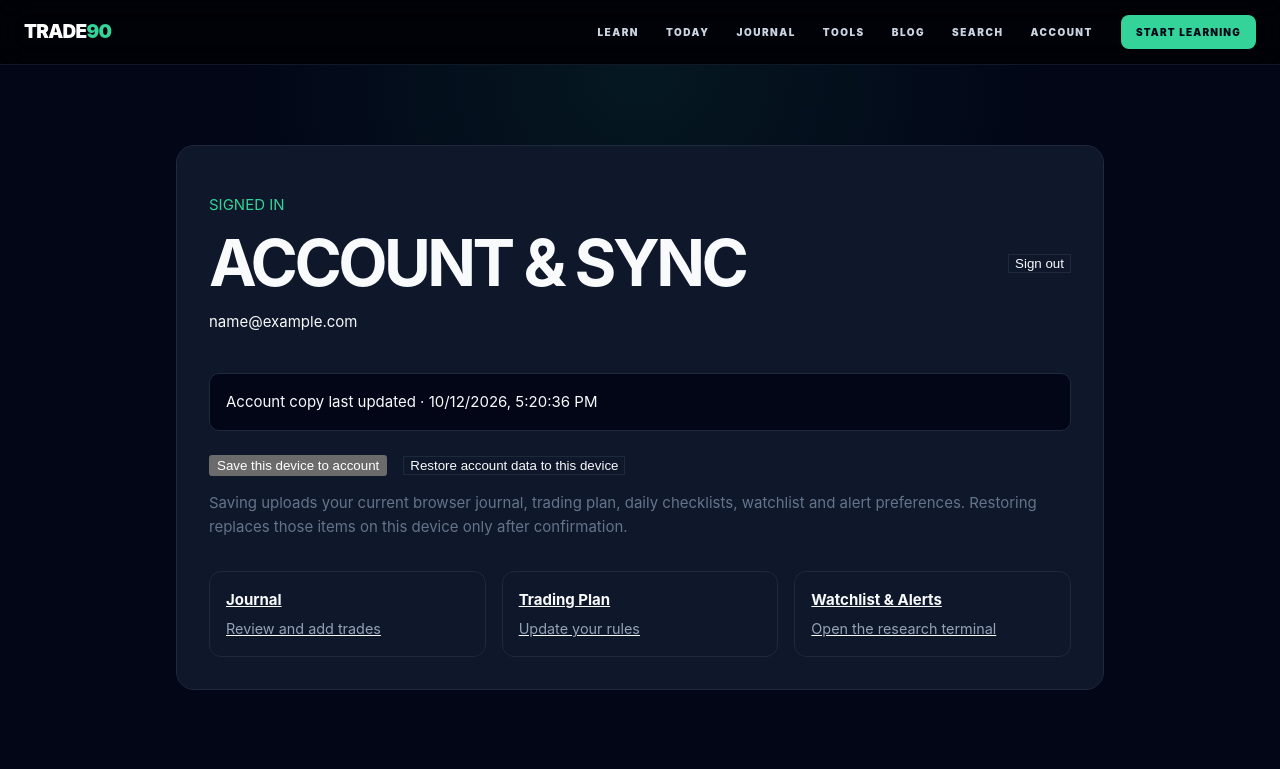
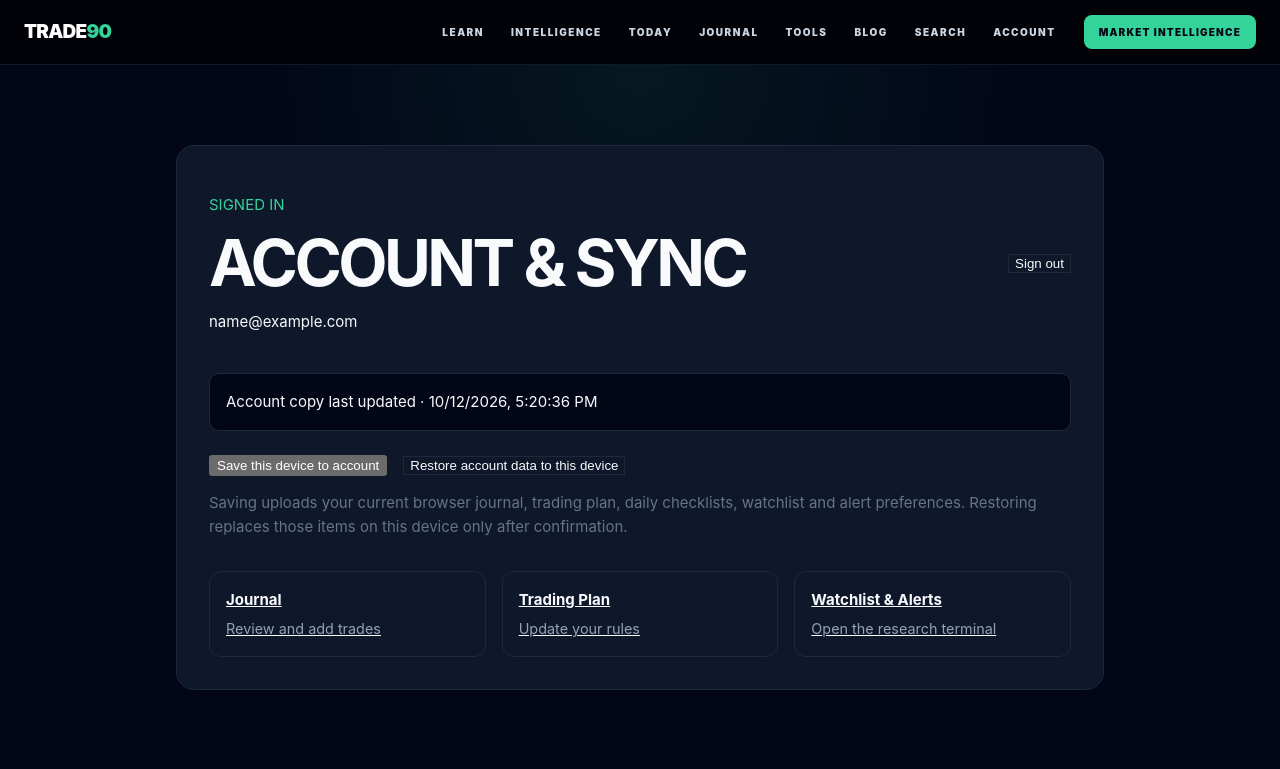
Before and after one commit to tilershub/usdjpy-research-lab, a Django app: page /account/ in a window 1280 px wide. Shown: the top 769 px of the page. Run offline with Django 5.2, Linux system fonts and the light colour scheme; the visitor is signed in with stand-in values (Sample User, id 1); data comes from the database, SQL or seed files in the repository; data that the repository does not hold is empty.

Commit message:
feat: put Market Intelligence first in TRADE90 navigation

```diff
--- a/templates/base.html
+++ b/templates/base.html
@@ -32,15 +32,15 @@
           <a href="/prop-firms/"><b>Prop Firms</b><small>Evaluations &amp; funded accounts</small></a>
           <a href="/performance/"><b>Performance</b><small>Journals &amp; metrics</small></a>
         </div></details>
-        <a href="/today/">Today</a><a href="/journal/">Journal</a><a href="/tools/">Tools</a><a href="/blog/">Blog</a><a href="/search/" aria-label="Search">Search</a><a href="/account/">{% if request.user.is_authenticated %}Account{% else %}Sign in{% endif %}</a>
+        <a href="/market-intelligence/">Intelligence</a><a href="/today/">Today</a><a href="/journal/">Journal</a><a href="/tools/">Tools</a><a href="/blog/">Blog</a><a href="/search/" aria-label="Search">Search</a><a href="/account/">{% if request.user.is_authenticated %}Account{% else %}Sign in{% endif %}</a>
       </nav>
-      <a class="header-cta" href="/risk-management/position-sizing/">Start Learning</a>
+      <a class="header-cta" href="/market-intelligence/">Market Intelligence</a>
       <button class="menu-toggle" aria-expanded="false" aria-controls="mobile-menu" aria-label="Open menu"><span></span><span></span><span></span></button>
     </div>
     <nav class="mobile-menu" id="mobile-menu" aria-label="Mobile navigation">
       <a class="mobile-cta" href="/risk-management/position-sizing/">Start Learning</a>
       <p>Learn</p><a href="/psychology/">Psychology</a><a href="/risk-management/">Risk Management</a><a href="/trading-plans/">Trading Plans</a><a href="/prop-firms/">Prop Firms</a><a href="/performance/">Performance</a>
-      <p>Platform</p><a href="/today/">Today</a><a href="/journal/">Journal</a><a href="/tools/">Tools</a><a href="/blog/">Blog</a><a href="/search/">Search</a><a href="/account/">{% if request.user.is_authenticated %}Account &amp; Sync{% else %}Sign in{% endif %}</a>
+      <p>Platform</p><a href="/market-intelligence/">Intelligence</a><a href="/today/">Today</a><a href="/journal/">Journal</a><a href="/tools/">Tools</a><a href="/blog/">Blog</a><a href="/search/">Search</a><a href="/account/">{% if request.user.is_authenticated %}Account &amp; Sync{% else %}Sign in{% endif %}</a>
     </nav>
   </header>
   <main id="main-content">{% block content %}{% endblock %}</main>
```
